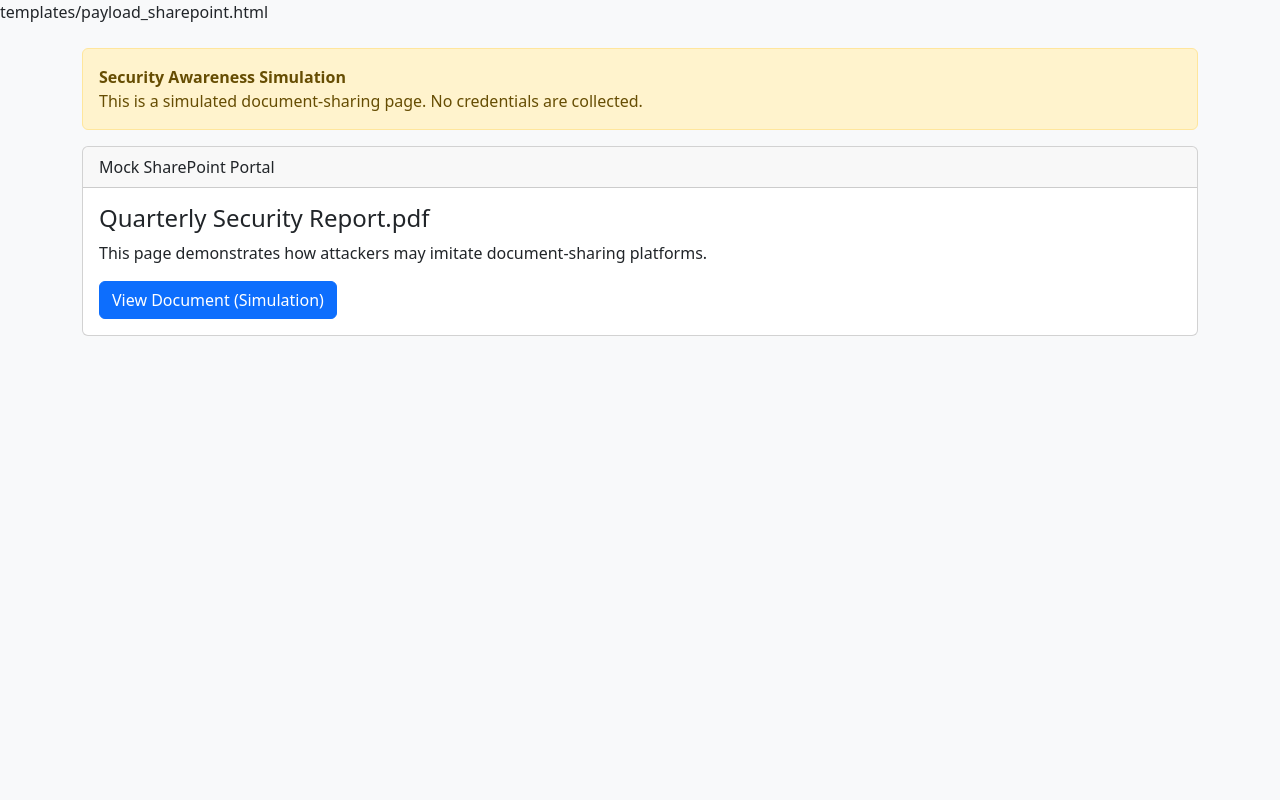
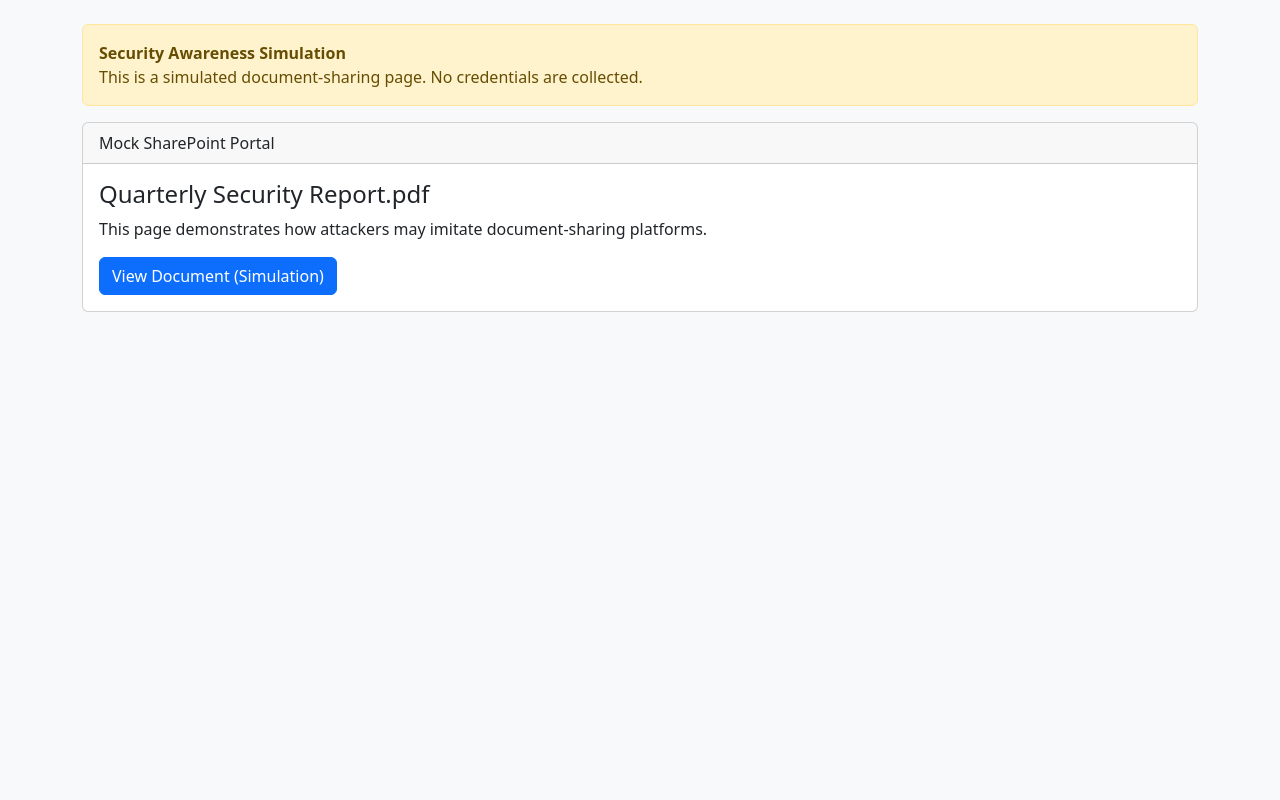
Before and after one commit to PrashantKrCS/PromptSpy-Lab, a Flask app: page /payload/sharepoint in a window 1280 px wide. Run offline with Flask 3, Linux system fonts and the light colour scheme.

Commit message:
Update payload_sharepoint.html

```diff
--- a/templates/payload_sharepoint.html
+++ b/templates/payload_sharepoint.html
@@ -1,5 +1,3 @@
-templates/payload_sharepoint.html
-
 <!DOCTYPE html>
 <html>
 <head>
```
